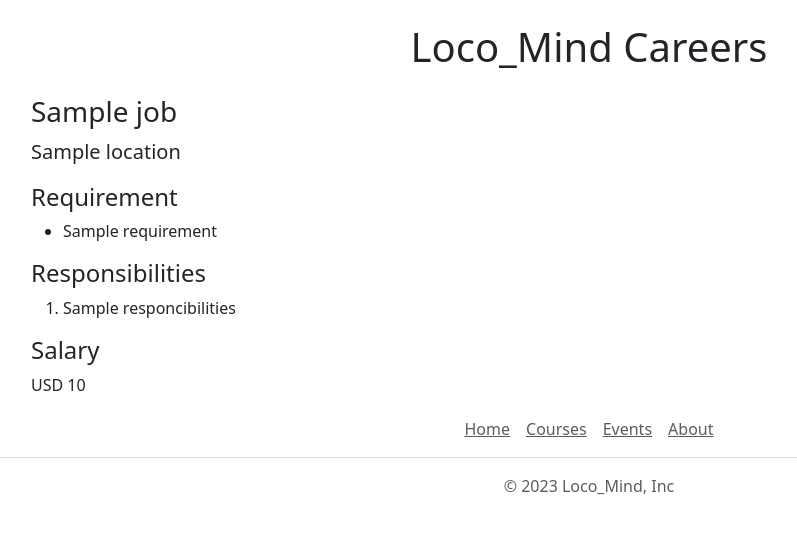
After one commit to safal45/Loco, a Flask app: template templates/job_page.html in a window 1280 px wide. The commit adds this page. Shown: the part 417-951 px from the top of the page, without its empty margins (51-848 px from the left). Run offline with Flask 3, Linux system fonts and the light colour scheme; the template is opened without the code that fills it: most values are stand-ins (such as "Sample title", 1, 10 or a date in 2020).

Commit message:
dynamic pages for each job

```diff
--- a/main.py
+++ b/main.py
@@ -1,12 +1,24 @@
-from flask import Flask,render_template
-from database import load_job_from_db
+from flask import Flask,render_template,jsonify
+from database import load_job_from_db, load_jobs_from_db
 app = Flask( __name__ )
 
 
 @app.route("/")
 def hello_Loco():
+    jobs= load_jobs_from_db()
+    return render_template('home.html',
+                        jobs=jobs)
 
-    jobs= load_job_from_db()
-    return render_template('home.html',jobs=jobs,company_name = 'Loco_Mind')
+
+@app.route("/job/<id>")
+def show_job(id):
+    job = load_job_from_db(id)
+    if not job:
+        return "Not Found!!, 404"
+    else:
+        return render_template('job_page.html', job=job)
+
+
+
 if __name__ == '__main__':
     app.run(debug = True)
--- /dev/null
+++ b/templates/banner.html
@@ -0,0 +1,11 @@
+<style>
+    #banner{
+        height:360px;
+        width: 100%;
+        object-fit:cover;
+        margin-bottom: 16px;
+
+    }
+
+</style>
+<img class="img-fluid" id="banner" src = "https://venturebeat.com/wp-content/uploads/2021/05/GettyImages-1291886933-e1624308433688.jpg?fit=2309%2C1154&strip=all">
--- /dev/null
+++ b/templates/job_page.html
@@ -0,0 +1,43 @@
+<!DOCTYPE html>
+<html>
+    <head>
+        <title>{{ job.title}} - Loco_Minds Careers </title>
+        {% include 'layout.html' %}
+    </head>
+    <body>
+        {% include 'nav.html' %}
+        {% include 'banner.html' %}
+        <div class="container">
+                <h1 class= "text-center mt-2  mb-4">Loco_Mind Careers </h1>
+            <h3 class ="mb-2">
+                {{job.title}}
+            </h3>
+            <p class="lead mt-0">
+            {{job.location}}
+            </p>
+            <h4>
+                Requirement
+            </h4>
+          <ul>
+              {% for line in job.requirement.split("\n")%}
+              <li>{{ line }}</li>
+              {% endfor %}
+              </ul>
+              <h4>
+                Responsibilities
+            </h4>
+            <ol>
+                {% for line in job.responcibilities.split("\n")%}
+                <li>{{ line }}</li>
+                {% endfor %}
+            </ol>
+            <h4>
+                Salary
+            </h4>
+            <p>
+                {{ job.currency }} {{ job.salary }}
+            </p>
+            </div>
+    {% include 'footer.html' %}
+    </body>
+</html>
--- /dev/null
+++ b/templates/layout.html
@@ -0,0 +1,4 @@
+<meta charset="utf-8">
+<meta name="viewport" content="width=device-width, initial-scale=1">
+<link href="https://cdn.jsdelivr.net/npm/bootstrap@5.3.0/dist/css/bootstrap.min.css" rel="stylesheet"
+ integrity="sha384-9ndCyUaIbzAi2FUVXJi0CjmCapSmO7SnpJef0486qhLnuZ2cdeRhO02iuK6FUUVM" crossorigin="anonymous">
--- a/templates/nav.html
+++ b/templates/nav.html
@@ -1,6 +1,6 @@
 <nav class="navbar shadow-sm fixed-top bg-white">
     <div class="container-fluid">
-      <a class="navbar-brand" href="#">
+      <a class="navbar-brand" href="/">
         <img src="/static/loco_mind.png" alt="Logo" width="30" height="24" class="d-inline-block align-text-top">
         Loco_Mind
       </a>
```
Also changed, not shown: database.py (+14 -2 lines), templates/home.html (+6 -19 lines).
